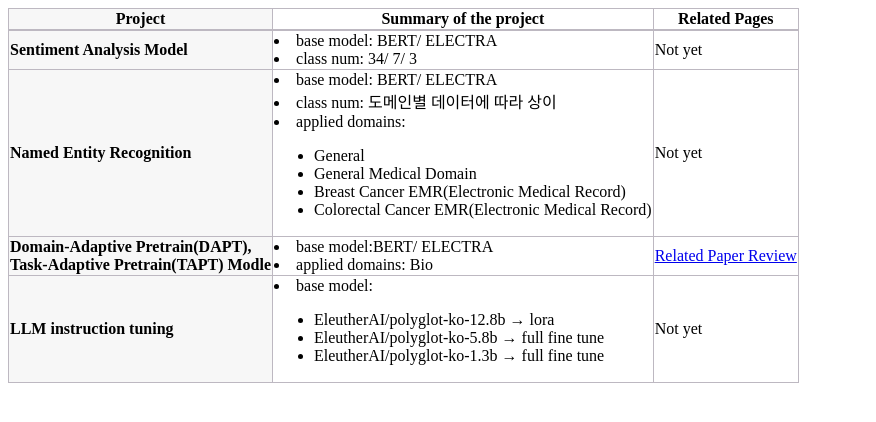
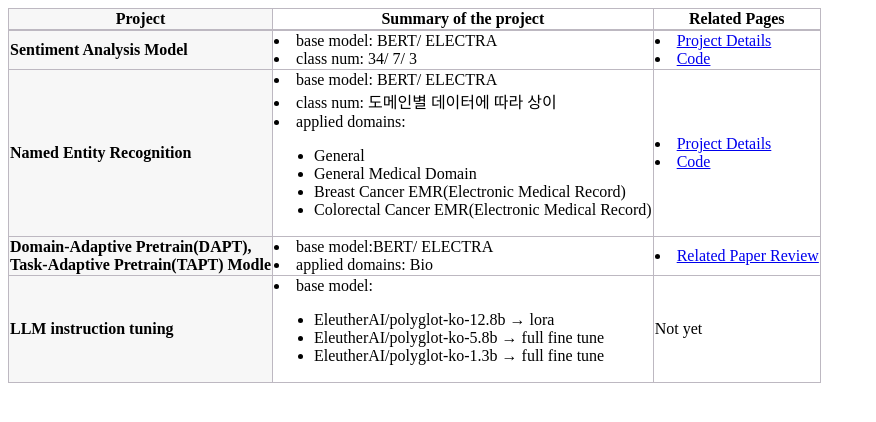
Before and after one commit to finddme/finddme.github.io, a Jekyll site: the page built from _posts/2022-01-01-Project.md, in a window 1280 px wide. Shown: the top 422 px of the page, without its empty margins (0-876 px from the left). Built offline with Jekyll 4.4.1, drawn with Linux system fonts in a browser that asks for light colours.

Commit message:
Update 2022-01-01-Project.md

```diff
--- a/_posts/2022-01-01-Project.md
+++ b/_posts/2022-01-01-Project.md
@@ -29,7 +29,10 @@ tag: NLP
            <li>base model: BERT/ ELECTRA</li>
            <li>class num: 34/ 7/ 3</li>
          </td>
-         <td class="line">Not yet</td>
+         <td class="line">
+           <li><a href="https://finddme.github.io/development/2022/09/25/SentimentAnalysis/">Project Details</a></li>
+           <li><a href="https://github.com/finddme/Sentiment_analysis">Code</a></li>
+         </td>
        </tr>
        <tr>
          <td class="line3"><strong>Named Entity Recognition</strong></td>
@@ -45,7 +48,10 @@ tag: NLP
              </ul>
            </li>
          </td>
-         <td class="line">Not yet</td>
+         <td class="line">
+           <li><a href="https://finddme.github.io/development/2022/09/24/NER/">Project Details</a></li>
+           <li><a href="https://github.com/finddme/NER_electra">Code</a></li>
+         </td>
        </tr>
        <tr>
          <td class="line3"><strong>Domain-Adaptive Pretrain(DAPT),<br> Task-Adaptive Pretrain(TAPT) Modle</strong></td>
@@ -54,7 +60,7 @@ tag: NLP
            <li>applied domains: Bio</li>
          </td>
          <td class="line">
-           <a href="https://finddme.github.io/natural%20language%20processing/2022/11/29/DAPT/">Related Paper Review</a>
+           <li><a href="https://finddme.github.io/natural%20language%20processing/2022/11/29/DAPT/">Related Paper Review</a></li>
          </td>
        </tr>
        <tr>
```
